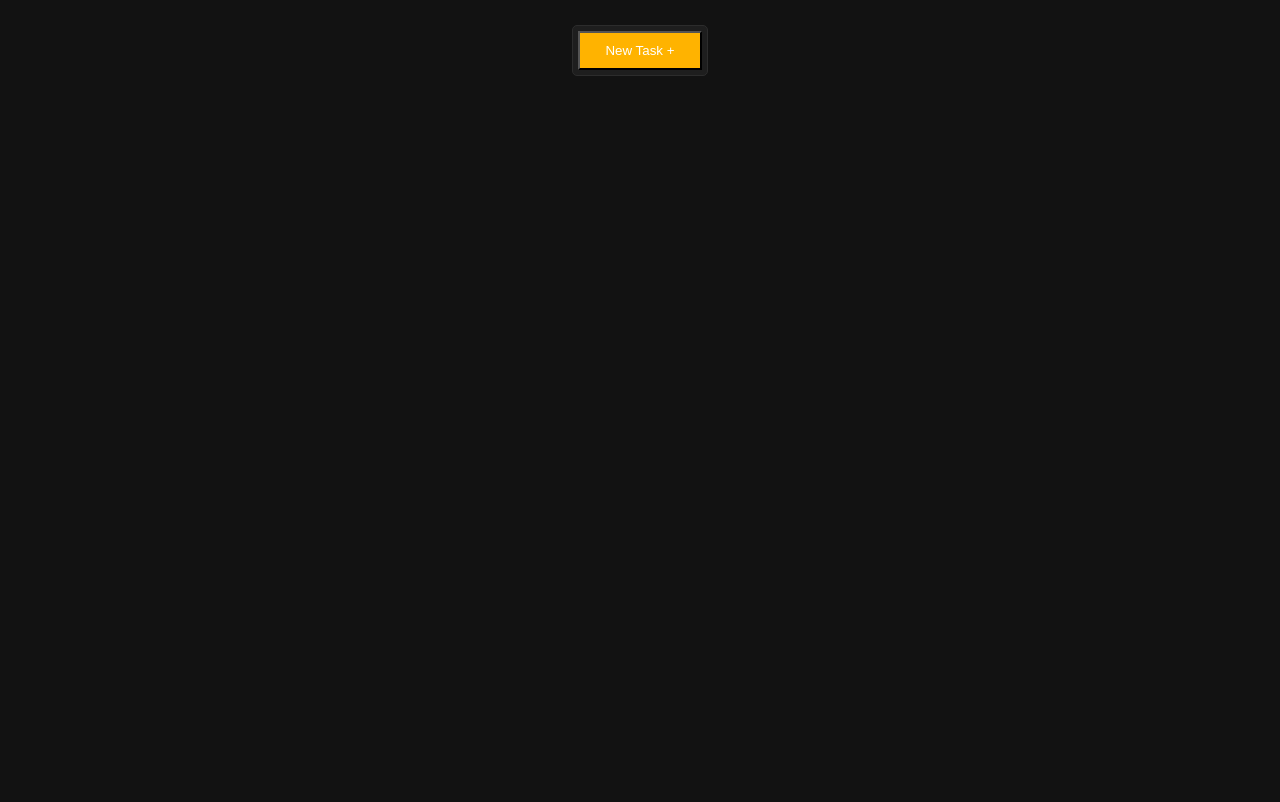
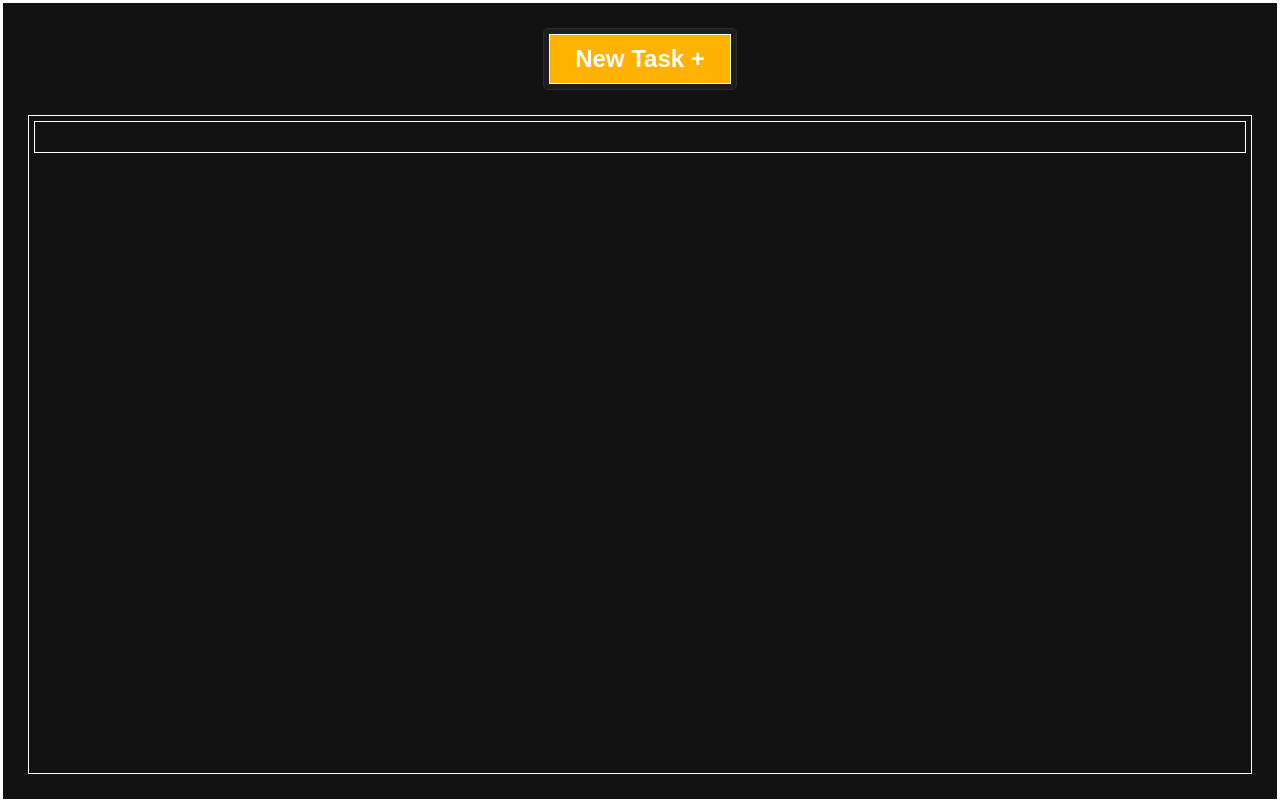
Before and after one commit to ron02dev/react-todo, a React (Vite) app: page / in a window 1280 px wide. Built offline with nearby package versions, Linux system fonts and the light colour scheme.

Commit message:
LAYOUT ONGOING

```diff
--- a/src/App.jsx
+++ b/src/App.jsx
@@ -1,7 +1,7 @@
 import { createContext, useReducer } from "react";
 import "./Styles/App.scss";
 import InputBar from "./Components/InputBar";
-// import TodosList from "./Components/TodosList";
+import TodosList from "./Components/TodosList";
 
 export const ACTIONS = {
   ADD_TODO: "add-todo",
@@ -53,6 +53,7 @@ function App() {
     <>
       <globalDispatch.Provider value={dispatch}>
         <InputBar />
+        <TodosList todos={todos} />
       </globalDispatch.Provider>
     </>
   );
--- a/src/Components/InputBar.jsx
+++ b/src/Components/InputBar.jsx
@@ -1,11 +1,10 @@
-import { useState, useContext } from "react";
+import { useState, useContext, useEffect, useRef } from "react";
 import "./Styles/Components.scss";
 import { ACTIONS } from "../App";
 import { globalDispatch } from "../App";
 
 function InputBar() {
   const [isActive, setIsActive] = useState(false);
-  const dispatch = useContext(globalDispatch);
   const handleCreate = () => {
     setIsActive(!isActive);
   };
@@ -23,39 +22,48 @@ function InputBar() {
   );
 }
 
-function TodoForm({ onCreate }) {
+function TodoForm({ onCreate}) {
   const [input, setInput] = useState("");
   const dispatch = useContext(globalDispatch);
 
   const handleSubmit = (event) => {
     event.preventDefault();
-
-    const taskContext = event.target[0].value;
-    // if has value
-    if (taskContext) {
+    console.log(event)
+    const taskTitle = event.target[0].value || null;
+    if (taskTitle) {
       const taskPriority = event.target[1].value;
       const taskCategory = event.target[2].value;
 
       const newTodo = {
         id: Date.now(),
         isComplete: false,
-        taskContext,
+        taskTitle,
         taskPriority,
         taskCategory,
       };
 
       dispatch({ type: ACTIONS.ADD_TODO, payload: newTodo });
+    }else{
+        console.log("focus lost")
+       onCreate();
+    }
+          // SETS IS ACTIVE TO FALSE
+      // ONCREATE DONT DELETE
 
-      // SETS IS ACTIVE TO FALSE
-      // ONCREATE DONT DELETE
-      onCreate();
-    }
+    onCreate();
     setInput("");
   };
+
+  const inputRef = useRef(null)
+
+  useEffect(()=>{
+    inputRef.current.focus();
+  },[])
 
   return (
     <form onSubmit={handleSubmit} className="todo__form">
       <input
+        ref={inputRef}
         type="text"
         className="todo__input"
         onChange={(event) => {
@@ -65,7 +73,7 @@ function TodoForm({ onCreate }) {
       />
       <section className="form__section">
         <span>
-          <p>Urgency</p>
+
           <select name="urgency" defaultValue={"low"} id="urgency">
             <option value="Can Wait">Can Wait</option>
             <option value="Needs Attention">Needs Attention</option>
@@ -73,7 +81,7 @@ function TodoForm({ onCreate }) {
           </select>
         </span>
         <span>
-          <p>Task Category</p>
+
           <select name="categories" defaultValue={"Personal"} id="categories">
             <option value="Personal">Personal</option>
             <option value="Home">Home</option>
--- a/src/Components/Styles/Components.scss
+++ b/src/Components/Styles/Components.scss
@@ -62,15 +62,21 @@ $color-error: #ef5350;
   border: 1px solid $color-border;
   border-radius: 5px;
 
+
+
+  .todo__create-btn{
+    font-size: $font-size-xl;
+    font-weight: $font-weight-bold;
+  }
+
+
+
   .todo__create-btn,
   .form__submit-btn {
     padding: 10px 25px;
     background-color: $color-accent;
     color: $color-text-primary;
-    justify-self: center;
   }
-
-
 
   .todo__form {
     display: flex;
@@ -93,7 +99,6 @@ $color-error: #ef5350;
     gap: 15px;
 
     span {
-
       select {
         width: 100%;
         padding: 5px;
@@ -104,13 +109,35 @@ $color-error: #ef5350;
         font-size: $font-size-base;
       }
 
-      p {
-        color: $color-text-primary;
-        font-size: $font-size-sm;
-        padding: 5px;
-      }
+      // p {
+      //   color: $color-text-primary;
+      //   font-size: $font-size-sm;
+      //   padding: 5px;
+      // }
+    }
+  }
+}
 
-    }
+main {
+  padding: 5px;
+  height: 100%;
+   flex: 1;
+}
+.todo__list-container {
+  display: flex;
+  flex-direction: row-reverse;
+  justify-content: start;
+  flex-wrap: wrap-reverse;
+  gap: 15px;
+  padding: 15px;
+  .item {
+    background-color: $color-surface;
+    border: 1px solid $color-accent;
+    color: $color-text-primary;
+    list-style: none;
+    padding: 15px;
+    border-radius: 1rem;
+    min-height: 3rem;
   }
 }
 
--- a/src/Components/TodosList.jsx
+++ b/src/Components/TodosList.jsx
@@ -1,51 +1,101 @@
-import { useContext } from "react";
+
 import "./Styles/Components.scss";
-import { ACTIONS } from "../App";
-import { dispatchContext } from "../App";
+
+
 function TodosList({todos}) {
 
-  const dispatch = useContext(dispatchContext)
 
   return (
-    <ul className="list-container">
-      {todos.map((object, id) => {
-        return <li key={id}>
-            <form >
-            <input  type="text" value={object.context} />
-            <p>DETAILS: ID{object.id}, Complete:{object.isComplete.toString()}</p>
-            <label htmlFor="check">Completed</label>
-            {
-           <Categories categories={object.category}/>
-            }
-           <input type="checkbox" name="check"  defaultChecked={object.isComplete.toString()} onClick={()=>{dispatch({type:ACTIONS.TOGGLE_AS_DONE, payload:{id:object.id}})}} />
-            </form>
-              <button onClick={()=>{dispatch({type: ACTIONS.DELETE_TODO, payload:{id:object.id}})}}>Delete</button>
+  <main className="">
+   <ul className="todo__list-container">
+       {todos.map((object, id) => {
+        return <li className="item" key={id}>
+          <input type="text" defaultValue={object.taskTitle} />
+      <section className="form__section">
+        <span>
 
+          <select name="urgency" defaultValue={object.taskPriority} id="urgency">
+            <option value="Can Wait">Can Wait</option>
+            <option value="Needs Attention">Needs Attention</option>
+            <option value="Handle Immediately">Handle Immediately</option>
+          </select>
+        </span>
+        <span>
+
+          <select name="categories" defaultValue={object.taskCategory} id="categories">
+            <option value="Personal">Personal</option>
+            <option value="Home">Home</option>
+            <option value="Work">Work</option>
+            <option value="Others">Others</option>
+          </select>
+        </span>
+      </section>
         </li>;
       })}
     </ul>
-  );
+  </main>
+  )
 }
+
+export default TodosList
 
 
 
-function Categories({categories}){
-  const dispatch = useContext(dispatchContext)
-        return (
-          <ul className="category-list-container">
-            {
-              categories.map((item,id)=>{
-               return( <li key={id}>
-                <input disabled defaultChecked={true} type="checkbox" />
-                <p>{item}</p>
-               </li>)
-              })
-            }
-
-            </ul>
-        )
-
-}
 
 
-export default TodosList;
+
+
+
+
+
+
+
+
+
+// function TodosList({todos}) {
+
+//   const dispatch = useContext(dispatchContext)
+
+//   return (
+//     <ul className="list-container">
+//       {todos.map((object, id) => {
+//         return <li key={id}>
+//             <form >
+//             <input  type="text" value={object.context} />
+//             <p>DETAILS: ID{object.id}, Complete:{object.isComplete.toString()}</p>
+//             <label htmlFor="check">Completed</label>
+//             {
+//            <Categories categories={object.category}/>
+//             }
+//            <input type="checkbox" name="check"  defaultChecked={object.isComplete.toString()} onClick={()=>{dispatch({type:ACTIONS.TOGGLE_AS_DONE, payload:{id:object.id}})}} />
+//             </form>
+//               <button onClick={()=>{dispatch({type: ACTIONS.DELETE_TODO, payload:{id:object.id}})}}>Delete</button>
+
+//         </li>;
+//       })}
+//     </ul>
+//   );
+// }
+
+
+
+// function Categories({categories}){
+//   const dispatch = useContext(dispatchContext)
+//         return (
+//           <ul className="category-list-container">
+//             {
+//               categories.map((item,id)=>{
+//                return( <li key={id}>
+//                 <input disabled defaultChecked={true} type="checkbox" />
+//                 <p>{item}</p>
+//                </li>)
+//               })
+//             }
+
+//             </ul>
+//         )
+
+// }
+
+
+// export default TodosList;
--- a/src/Styles/App.scss
+++ b/src/Styles/App.scss
@@ -36,18 +36,18 @@ h6 {
 }
 
 // Base Colors
-$color-primary:     #1e88e5; // Blue
-$color-secondary:   #c2185b; // Pink/Red Accent
-$color-accent:      #ffb300; // Amber
+$color-primary: #1e88e5; // Blue
+$color-secondary: #c2185b; // Pink/Red Accent
+$color-accent: #ffb300; // Amber
 
 // Backgrounds & Surfaces
-$color-bg:          #121212; // True dark background
-$color-surface:     #1e1e1e; // Cards, containers
+$color-bg: #121212; // True dark background
+$color-surface: #1e1e1e; // Cards, containers
 
 // Text
-$color-text-primary:   #ffffff; // High-emphasis text
+$color-text-primary: #ffffff; // High-emphasis text
 $color-text-secondary: #b0b0b0; // Medium-emphasis
-$color-text-disabled:  #6d6d6d; // Disabled or hint text
+$color-text-disabled: #6d6d6d; // Disabled or hint text
 
 // Borders & Dividers
 $color-border: #2c2c2c;
@@ -55,8 +55,7 @@ $color-border: #2c2c2c;
 // Success, Warning, Error
 $color-success: #66bb6a;
 $color-warning: #ffa726;
-$color-error:   #ef5350;
-
+$color-error: #ef5350;
 
 body {
   min-height: 100vh;
@@ -66,23 +65,26 @@ body {
   font-family: $font-family-base;
 }
 
-#root {
-  padding: 25px;
-}
-
-
 * {
-  // border: 1px solid black;
+  border: 1px solid rgb(255, 255, 255);
   box-sizing: border-box;
   padding: 0;
   margin: 0;
 }
 
+#root {
+  flex: 1;
+  display: flex;
+  flex-direction: column;
+  padding: 25px;
+  justify-content: space-evenly;
+  gap: 25px;
 
-#root{
-
-  .input-bar-container{
-    justify-self: center;
+  .input-bar-container {
+    align-content: center;
+    justify-content: center;
+    justify-items: center;
+    align-items: center;
+    align-self: center;
   }
-
 }
```
